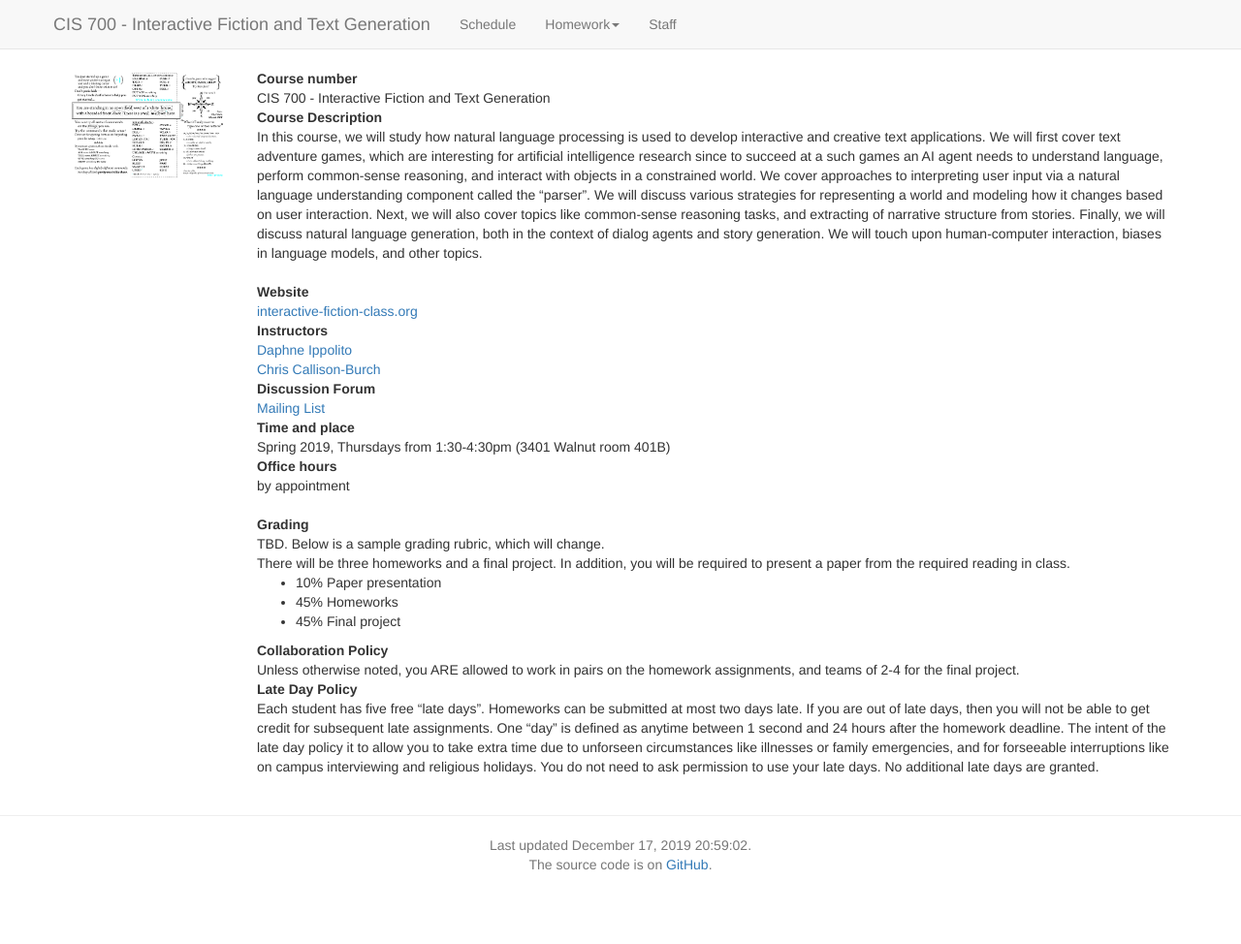
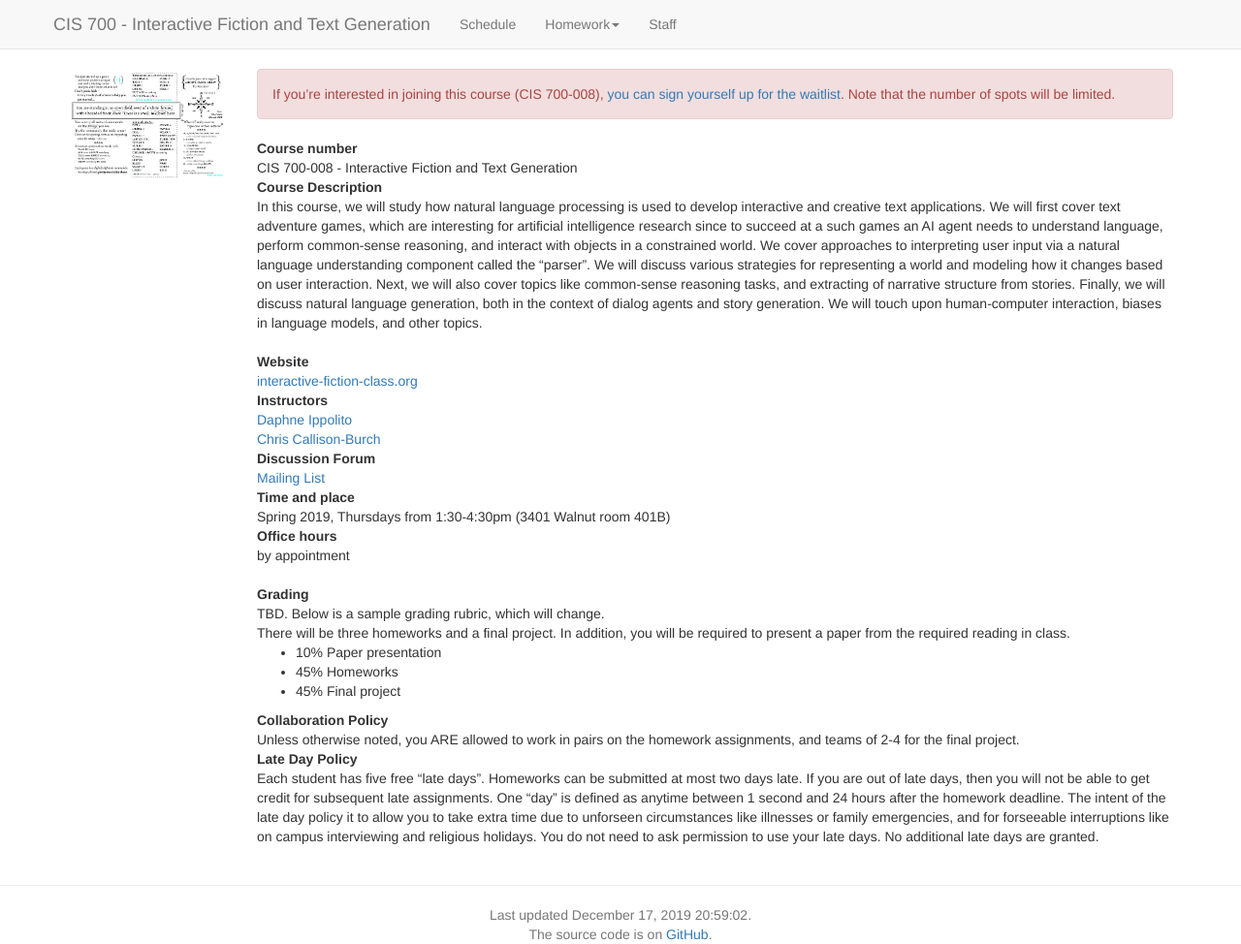
Before and after one commit to interactive-fiction-class/interactive-fiction-class.github.io, a Jekyll site: the page built from index.md, in a window 1280 px wide. Shown: the whole page at 97% size. Built offline with Jekyll 4.4.1, drawn with Linux system fonts in a browser that asks for light colours; nearby versions of some CDN libraries; a script that is not in the unit is left out; before the commit the page ends 902 px from its top, so only the background shows below that.

Commit message:
Waitlist link

```diff
--- a/index.md
+++ b/index.md
@@ -1,17 +1,15 @@
 ---
-title: CIS 700 - Interactive Fiction and Text Generation - University of Pennsylvania
+title: CIS 700-008 - Interactive Fiction and Text Generation - University of Pennsylvania
 layout: default
 img: play-if-card.png
 active_tab: main_page
 ---
 
-<!--
 
 <div class="alert alert-danger" markdown="1">
-If you're interested in joining the course, [you can sign yourself up for the waitlist](https://forms.cis.upenn.edu/waitlist/index.php).  Note that the number of spots will be limited.
+If you're interested in joining this course (CIS 700-008), [you can sign yourself up for the waitlist](https://forms.cis.upenn.edu/waitlist/index.php).  Note that the number of spots will be limited.
 </div>
 
--->
 
 
 <!-- Display an alert about upcoming homework assignments -->
@@ -44,7 +42,7 @@
 
 
 Course number
-: CIS 700 - Interactive Fiction and Text Generation
+: CIS 700-008 - Interactive Fiction and Text Generation
 
 Course Description
 : In this course, we will study how natural language processing is used to develop interactive and creative text applications. We will first cover text adventure games, which are interesting for artificial intelligence research since to succeed at a such games an AI agent needs to understand language, perform common-sense reasoning, and interact with objects in a constrained world.   We cover approaches to interpreting user input via a natural language understanding component called the "parser".  We will discuss various strategies for representing a world and modeling how it changes based on user interaction. Next, we will also cover topics like common-sense reasoning tasks, and extracting of narrative structure from stories. Finally, we will discuss natural language generation, both in the context of dialog agents and story generation.  We will touch upon human-computer interaction, biases in language models, and other topics.
```
